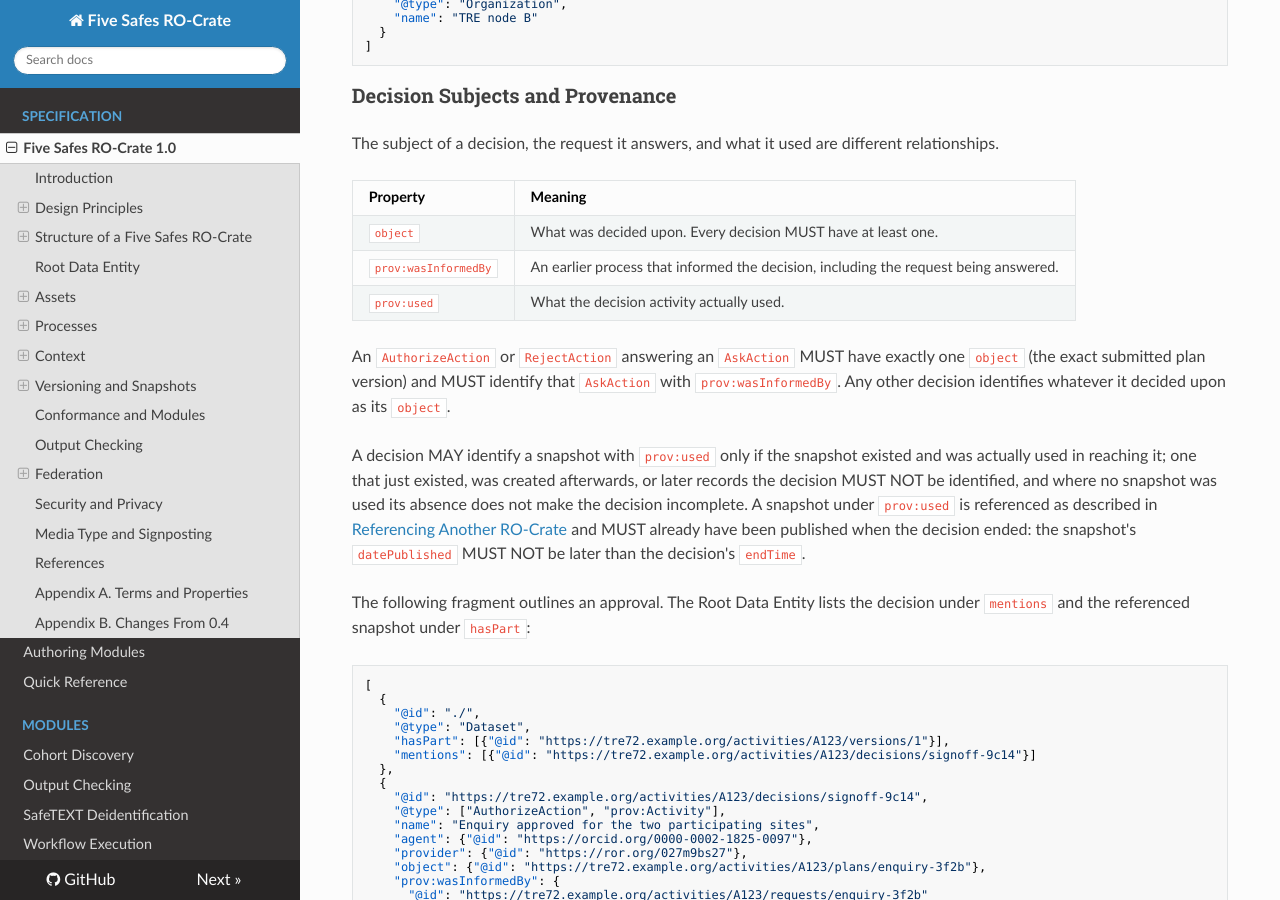
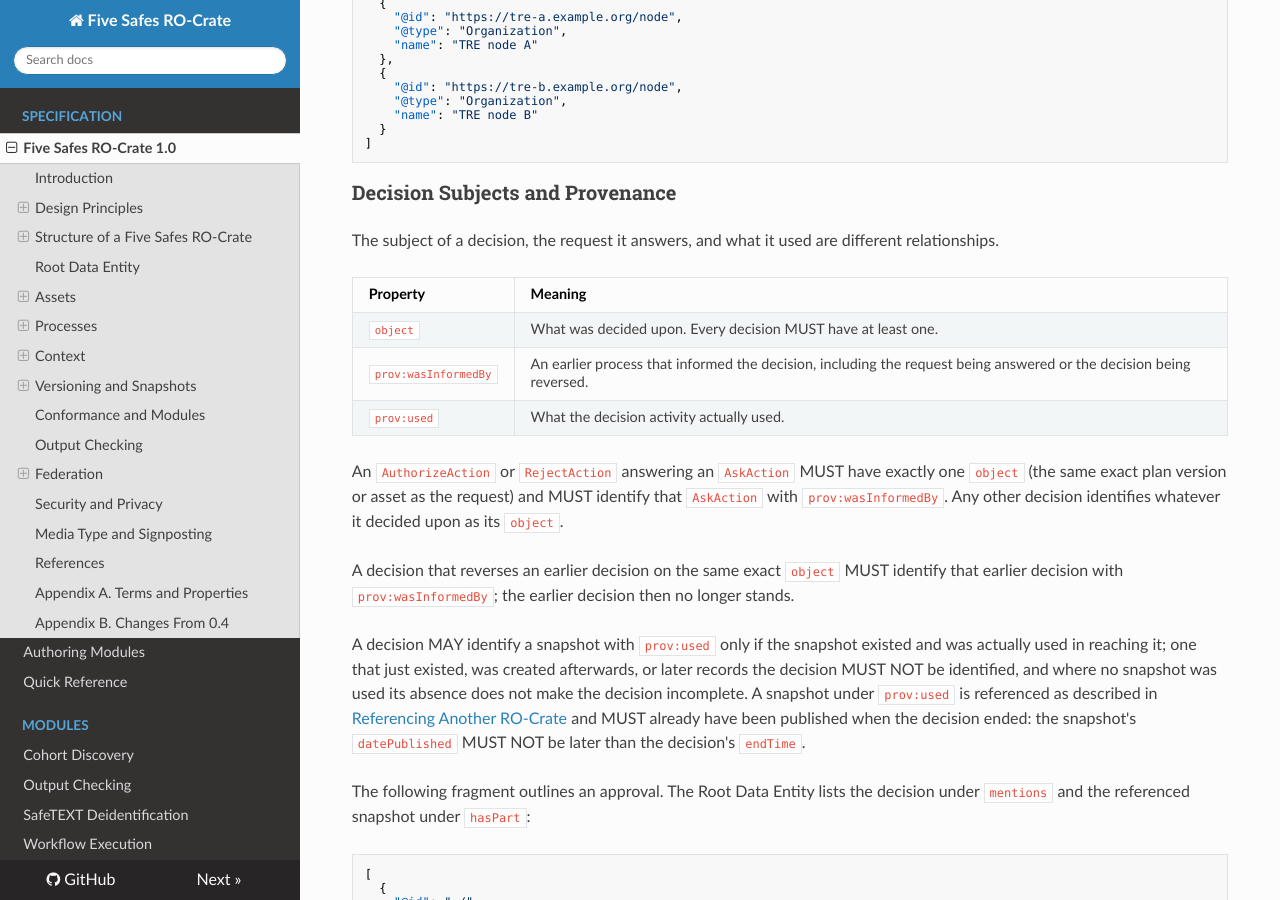
Before and after one commit to eScienceLab/Five-Safes-RO-Crate, an MkDocs documentation site: the page built from docs/index.md, in a window 1280 px wide and 900 px high, scrolled down 16274 px. Built offline with MkDocs 1.6.1, drawn with Linux system fonts in a browser that asks for light colours; nearby versions of some CDN libraries; some of the changed text lies outside the part shown.

Commit message:
docs: changes for output checking and fixes

````diff
--- a/docs/index.md
+++ b/docs/index.md
@@ -316,7 +316,7 @@ A packaged file MUST use `encodesCreativeWork` for this relationship. A packaged
 
 Moving, renaming, or encoding the same asset in another format does not by itself create a new version or asset. Therefore, multiple packaged representations can point to the same absolute IRI. `prov:wasDerivedFrom` MUST NOT be used to connect a packaged representation to the asset it encodes; it is reserved for cases in which a process produced a distinct asset from another asset.
 
-The following fragment shows a cohort discovery output given an absolute identity for a release decision, and a data use agreement. These are also given packaged copies:
+The following fragment shows a cohort discovery output given an absolute identity for a [release decision](#release-decisions), and a data use agreement. These are also given packaged copies:
 
 ```json
 [
@@ -398,7 +398,7 @@ Asset references from `object`, `result`, `instrument`, and `prov:used` follow [
 
 | Kind | Described as |
 |---|---|
-| Submitting a plan for action | `AskAction` |
+| Submitting a plan for action, or asking for a decision on an exact asset | `AskAction` |
 | Work intended to create an asset, such as a query execution or workflow run | `CreateAction` |
 | Work that produces no asset and has no more specific type below | `Action` |
 | A check or assessment that reaches no decision by itself | `AssessAction` |
@@ -427,6 +427,8 @@ Intended work recorded before it begins MUST be an asset whose `@type` includes
 Submitting a plan MUST be a separate `AskAction` with exactly one object (the plan), exactly one recipient (the person or organisation asked to act, described in the RO-Crate as a `Person` or `Organization`) and `CompletedActionStatus`.
 
 A decision made on the request MUST be a separate `AuthorizeAction` or `RejectAction` with the same plan version as its only object, identifying the `AskAction` with `prov:wasInformedBy`.
+
+A request for a decision on an existing asset follows the same pattern, with the exact asset as the only `object` of both the request and the decision. Examples are a request for access to a dataset, a request to bring a software version into the TRE, and an exception request to release a refused output (see: [Output Checking](#output-checking)).
 
 `CancelAction` describes future work that will no longer happen, such as withdrawing a pending request. This follows the pattern above.
 
@@ -604,10 +606,12 @@ The subject of a decision, the request it answers, and what it used are differen
 | Property | Meaning |
 |---|---|
 | `object` | What was decided upon. Every decision MUST have at least one. |
-| `prov:wasInformedBy` | An earlier process that informed the decision, including the request being answered. |
+| `prov:wasInformedBy` | An earlier process that informed the decision, including the request being answered or the decision being reversed. |
 | `prov:used` | What the decision activity actually used. |
 
-An `AuthorizeAction` or `RejectAction` answering an `AskAction` MUST have exactly one `object` (the exact submitted plan version) and MUST identify that `AskAction` with `prov:wasInformedBy`. Any other decision identifies whatever it decided upon as its `object`.
+An `AuthorizeAction` or `RejectAction` answering an `AskAction` MUST have exactly one `object` (the same exact plan version or asset as the request) and MUST identify that `AskAction` with `prov:wasInformedBy`. Any other decision identifies whatever it decided upon as its `object`.
+
+A decision that reverses an earlier decision on the same exact `object` MUST identify that earlier decision with `prov:wasInformedBy`; the earlier decision then no longer stands.
 
 A decision MAY identify a snapshot with `prov:used` only if the snapshot existed and was actually used in reaching it; one that just existed, was created afterwards, or later records the decision MUST NOT be identified, and where no snapshot was used its absence does not make the decision incomplete. A snapshot under `prov:used` is referenced as described in [Referencing Another RO-Crate](#referencing-another-ro-crate) and MUST already have been published when the decision ended: the snapshot's `datePublished` MUST NOT be later than the decision's `endTime`.
 
@@ -870,6 +874,12 @@ The `pav:previousVersion` requirements are outlined in [Representation State](#r
 }
 ```
 
+### RO-Crates and Egress
+
+An egressed RO-Crate is a snapshot prepared for release from the TRE. It may hold outputs or references to outputs that have been approved for release together with the [checks and decisions that led to their release](#output-checking).
+
+<!-- Stub, needs more detail -->
+
 ### Referencing Another RO-Crate
 
 A Five Safes RO-Crate references another RO-Crate in three situations: when a [decision identifies a snapshot it used](#decision-subjects-and-provenance); when a [snapshot is exchanged](#transferred-snapshots); and when an [activity record references a federated node's RO-Crate](#node-provenance-ro-crates). The same pattern is used across all three, and the referenced RO-Crate is described as a `Dataset` entity:
````
Also changed, not shown: other parts of docs/index.md (+2 -2 lines).
